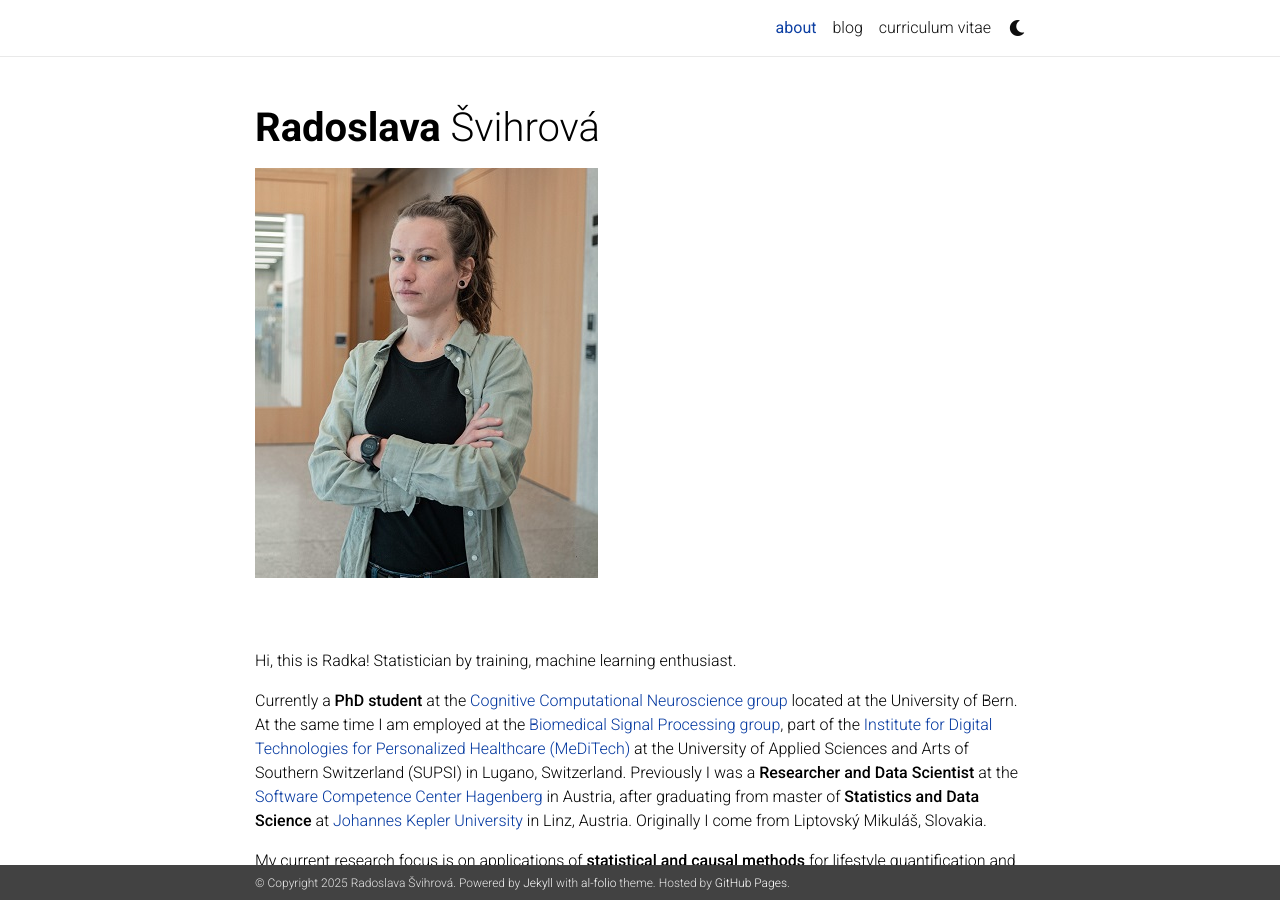
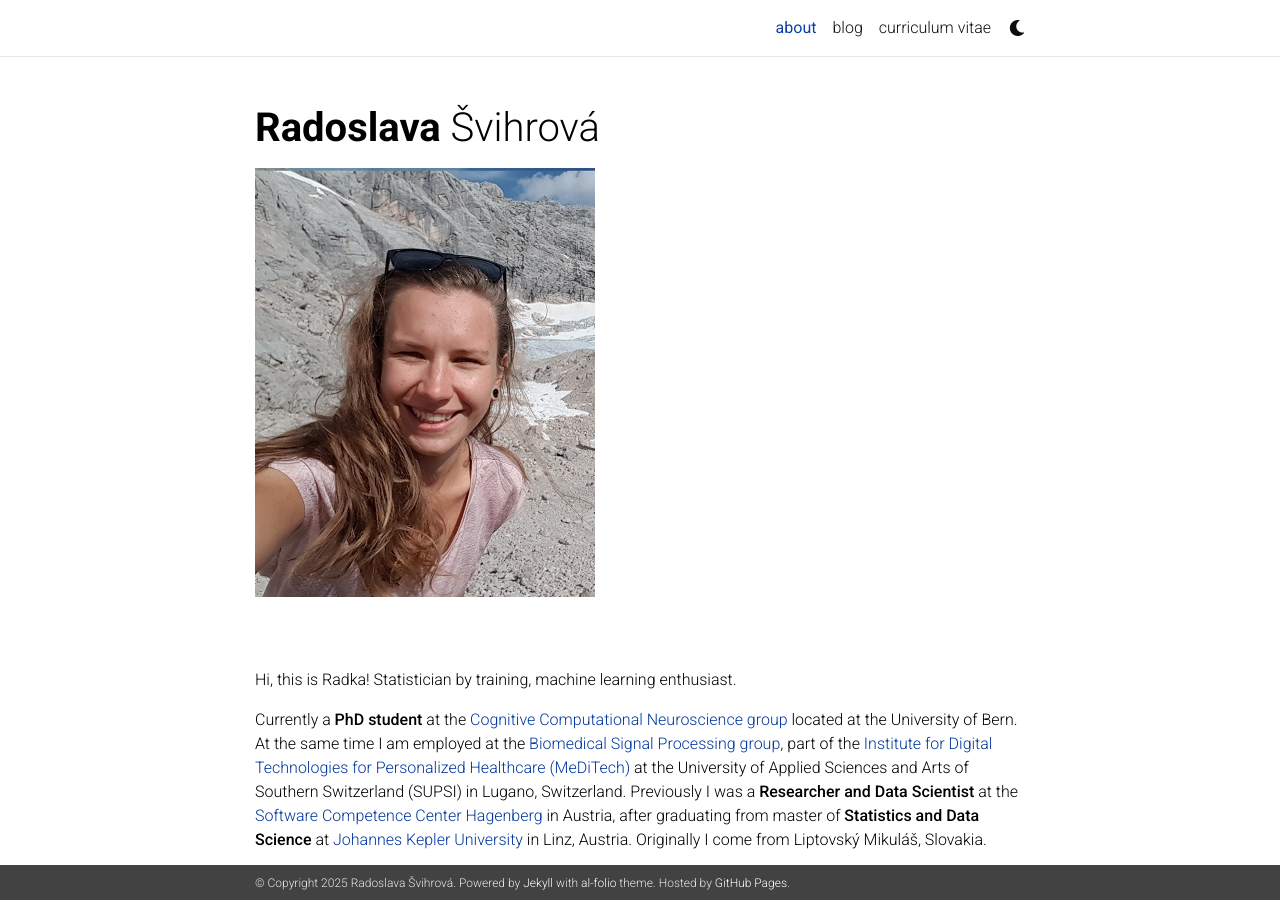
Before and after one commit to RadoslavaS/RadoslavaS.github.io, a Jekyll site: the page built from _pages/about.md, in a window 1280 px wide and 900 px high. Built offline with Jekyll 4.4.1, drawn with Linux system fonts in a browser that asks for light colours; nearby versions of some CDN libraries; a style sheet for code colours, icons or effects is not loaded.

Commit message:
second picture

```diff
--- a/_pages/about.md
+++ b/_pages/about.md
@@ -10,7 +10,7 @@ selected_papers: false # includes a list of papers marked as "selected={true}"
 social: true  # includes social icons at the bottom of the page
 ---
 
-![Image of Radka](assets/img/profile_pic.jpg)
+![Image of Radka](assets/img/profile_pic2.jpg)
 
 
 
```
Also changed, not shown: assets/img/profile_pic2.jpg (renamed from assets/img/profile_pic_old.jpg).
